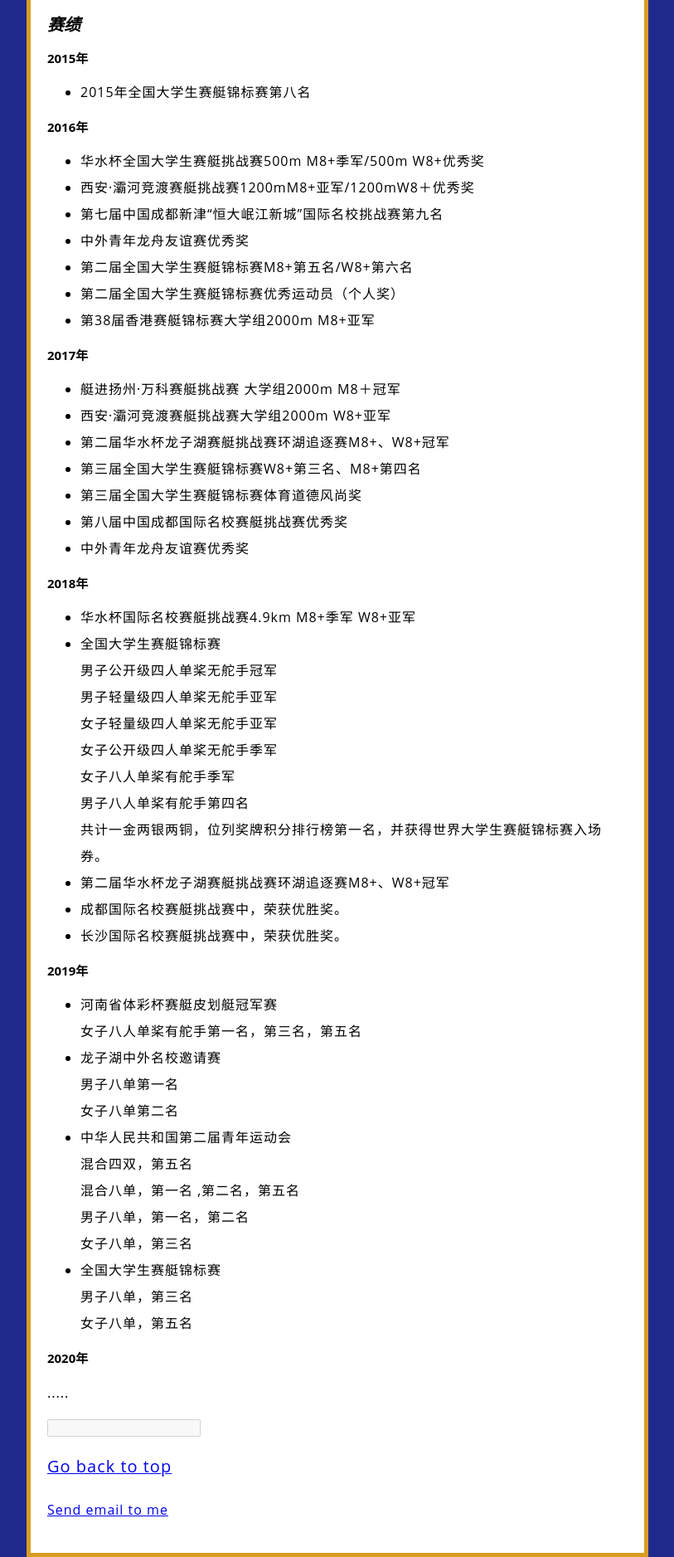
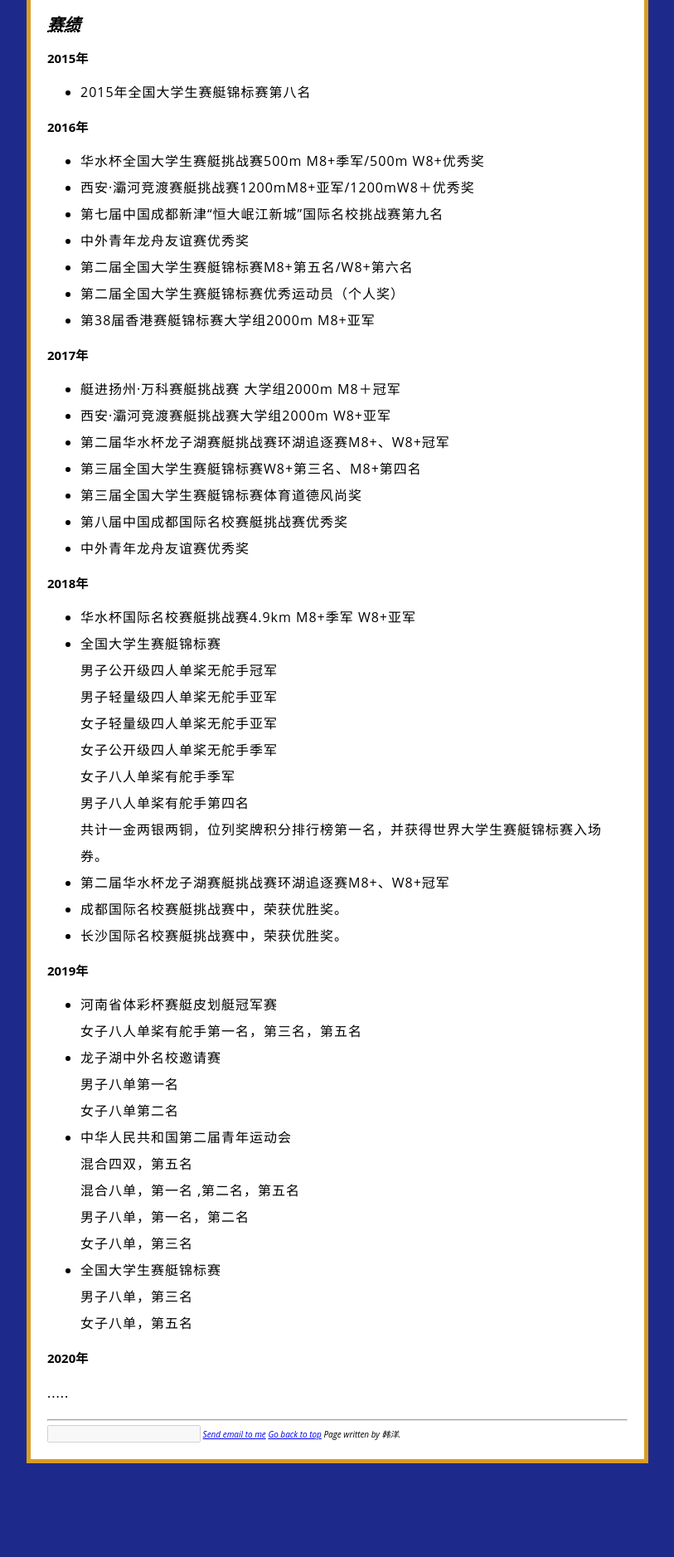
Before and after one commit to hanyang0/hanyang0.github.io, a plain HTML site: page index.html in a window 1280 px wide. Shown: the part 462-2339 px from the top of the page at 83% size, without its empty margins (233-1046 px from the left). After the commit the page ends 2226 px from the top, so only its background shows below. Drawn offline with Linux system fonts and the light colour scheme; a web font is replaced by a local one.

Commit message:
Add files via upload

```diff
--- a/index.html
+++ b/index.html
@@ -1,22 +1,26 @@
 <!DOCTYPE html>
-<html>
-  <hand>
+<html lang="zh-CN" >
+  <head>
      <meta charset="utf-8">
      <meta name="auther" content="韩洋">
      <meta name="description" content="华水赛艇的介绍网站">
      <title>华水赛艇</title>
-     <link rel="Shortcut Icon" href="images/heart.ico" type="image/x-icon" />
      <link href="styles/style.css" rel="stylesheet">
      <link href="https://fonts.font.im/css?family=Open+Sans" rel="stylesheet" type="text/css">
-     <html lang="zh-Hans"
      <script src="scripts/main.js" defer></script>
-    </hand>
+     <link rel="icon" href="images/test.png">
+    </head>
     <body>
+        <header>
         <h1 id="top">NCWU ROWING </h1>
         <img src="images/test.png" alt="队徽">
+        </header>
+
         <h2><a href="https://www.ncwu.edu.cn/" ><em>华北水利水电大学赛艇队简介</em></a></h2>
         <p>赛艇队是由<a href="http://www5.ncwu.edu.cn/tiyu/" target="_blank">校体育部</a>牵头与<a href="http://www.fenghesports.com/" target="_blank">丰合赛艇俱乐部</a>合作并由学生参与管理的组织。并且，在2015年6月成立了<strong>我省第一支大学生赛艇队伍</strong>。一步步走到今天不容易，可以说是每一位热爱赛艇的赛艇队员的坚持和努力让赛艇队有了今天的成绩。赛艇队的成立旨在华水的校园里推广赛艇文化，让同学和老师们了解并有机会去体验赛艇这一高雅大方的运动，通过学习参与赛艇运动来提高师生的身体素质。最终将赛艇打造成我校的一张名片，成为我校的标志性运动，以艇承载我们的梦想，奔向远方。        </p>
-        <h2><em>赛绩</em></h2>
+
+        <h2><em><abbr title="2015年建队至今">赛绩</abbr></em></h2>
+
         <h3>2015年</h3>
         <ul>
             <li>2015年全国大学生赛艇锦标赛第八名</li>
@@ -88,8 +92,14 @@
             </ul>
         <h3>2020年</h3>
         <p>.....</p>
-        <input type="text" disabled>
-        <p><a href="#top"><span style="font-size: 20px; margin: 21px 0;">Go back to top</span></a></p>
-        <p><a href="mailto:hanyang0@foxmail.com">Send email to me</a></p>
+        <footer>
+        <address>
+            <hr>
+            <input type="text" disabled>
+            <a href="mailto:hanyang0@foxmail.com">Send email to me</a>
+            <a href="#top"><span style="font-size: 10px; margin: 10px 0;">Go back to top</span></a>
+            Page written by 韩洋.
+          </address>
+        </footer>
     </body>
     </html>
```
